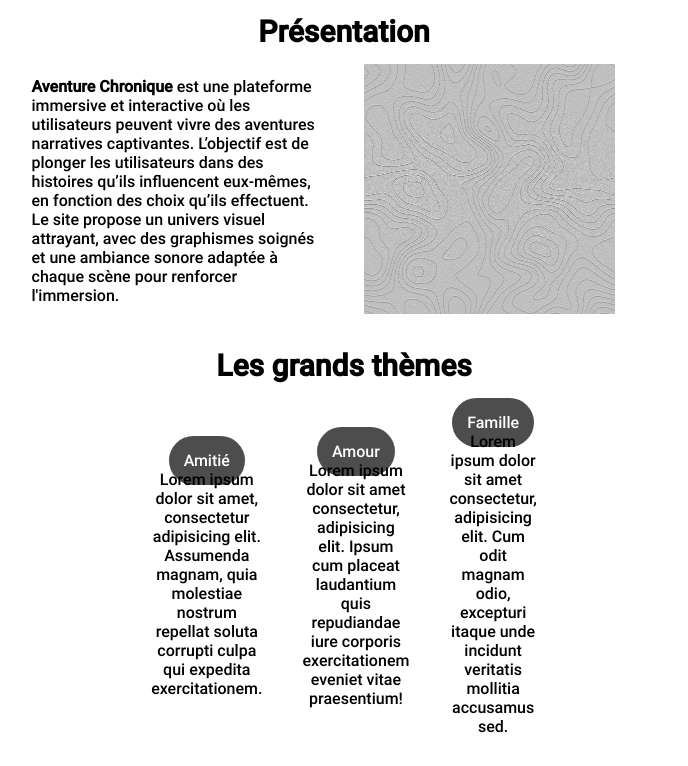
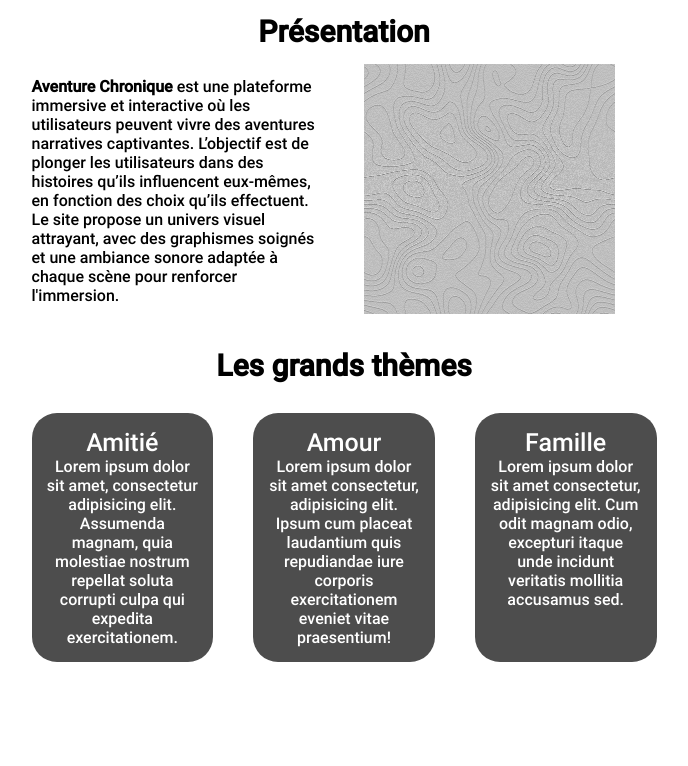
Before and after one commit to Singuila01/history, a PHP site: page / in a window 1280 px wide. Shown: the part 276-1042 px from the top of the page, without its empty margins (296-984 px from the left). After the commit the page ends 938 px from the top, so only its background shows below. Run offline with PHP 8.4, Linux system fonts and the light colour scheme.

Commit message:
Modif page CSS

```diff
--- a/styles/styles.css
+++ b/styles/styles.css
@@ -76,11 +76,10 @@ header .texte h1{
     display: grid;
     grid-template-columns: repeat(3, 1fr);
     gap: 40px;
-    justify-content: center;
-    align-items: center;
+    justify-content: stretch;
+    align-items: stretch;
     padding: 15px;
     text-align: center;
-    width: 20%;
     margin: auto;
 }
 .article .zones .zone > p > span{
@@ -91,12 +90,24 @@ header .texte h1{
 .article .zones .zone > p > span:hover{
     font-style: italic;
 }
-.article .zones.theme .zone a{
+.article .zones.theme .zone{
     color: white;
     text-decoration: none;
     background: #4d4d4d;
     padding: 15px;
     border-radius: 25px;
+    transition: 0.15s;
+    gap: 20px;
+
+}
+.article .zones.theme .zone a{
+    color: white;
+    font-size: 25px;
+    text-decoration: none;
+    transition: 0.15s;
+}
+.article .zones.theme .zone a:hover{
+    background: #3a3a3a;
 }
 img{
     height: 250px;
```
